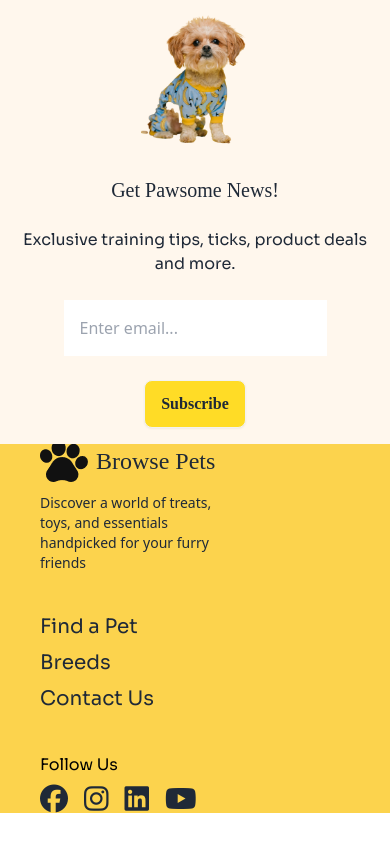
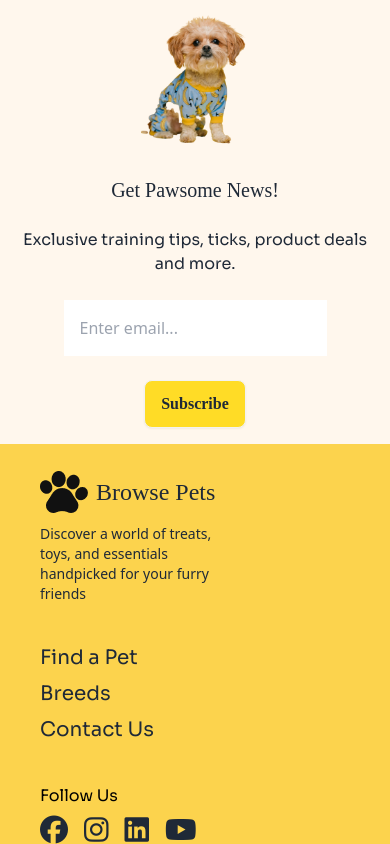
Before and after one commit to FarahTabussum/Project3, a plain HTML site: page index.html in a window 390 px wide. Shown: the part 4399-5243 px from the top of the page. Before the commit the page ends 5212 px from the top, so only its background shows below. Drawn offline with nearby package versions, Linux system fonts and the light colour scheme; a web font is replaced by a local one.

Commit message:
adding responsive footer

```diff
--- a/style/style.css
+++ b/style/style.css
@@ -57,7 +57,7 @@
 
     }
     .browse{
-        margin-top: 30% !important;
+        margin-top: 40% !important;
     }
 
 
```
